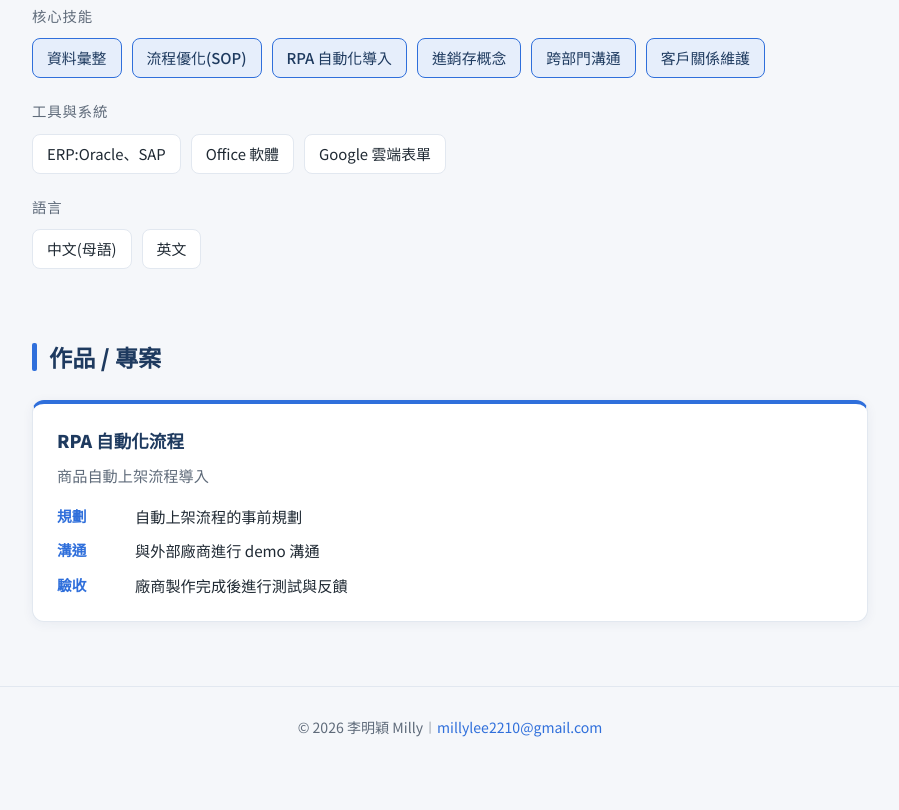
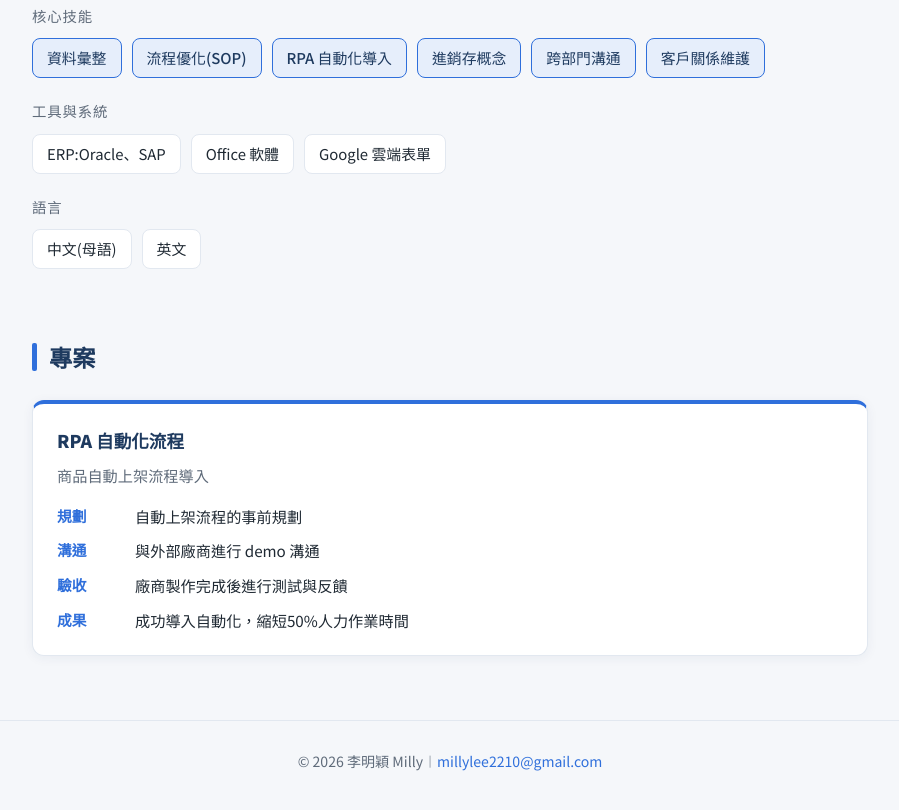
Before and after one commit to millylee1022/millylee1022.github.io, a plain HTML site: page index.html in a window 1280 px wide. Shown: the part 1781-2591 px from the top of the page, without its empty margins (190-1089 px from the left). Before the commit the page ends 2564 px from the top, so only its background shows below. Drawn offline with Linux system fonts and the light colour scheme.

Commit message:
Update index.html

```diff
--- a/index.html
+++ b/index.html
@@ -330,7 +330,7 @@
 
   <!-- 專案 -->
   <section id="projects" class="reveal">
-    <h2>作品 / 專案</h2>
+    <h2>專案</h2>
     <div class="card">
       <h3>RPA 自動化流程</h3>
       <p class="tagline">商品自動上架流程導入</p>
@@ -341,6 +341,8 @@
         <dd>與外部廠商進行 demo 溝通</dd>
         <dt>驗收</dt>
         <dd>廠商製作完成後進行測試與反饋</dd>
+         <dt>成果</dt>
+        <dd>成功導入自動化，縮短50%人力作業時間</dd>
       </dl>
     </div>
   </section>
```
